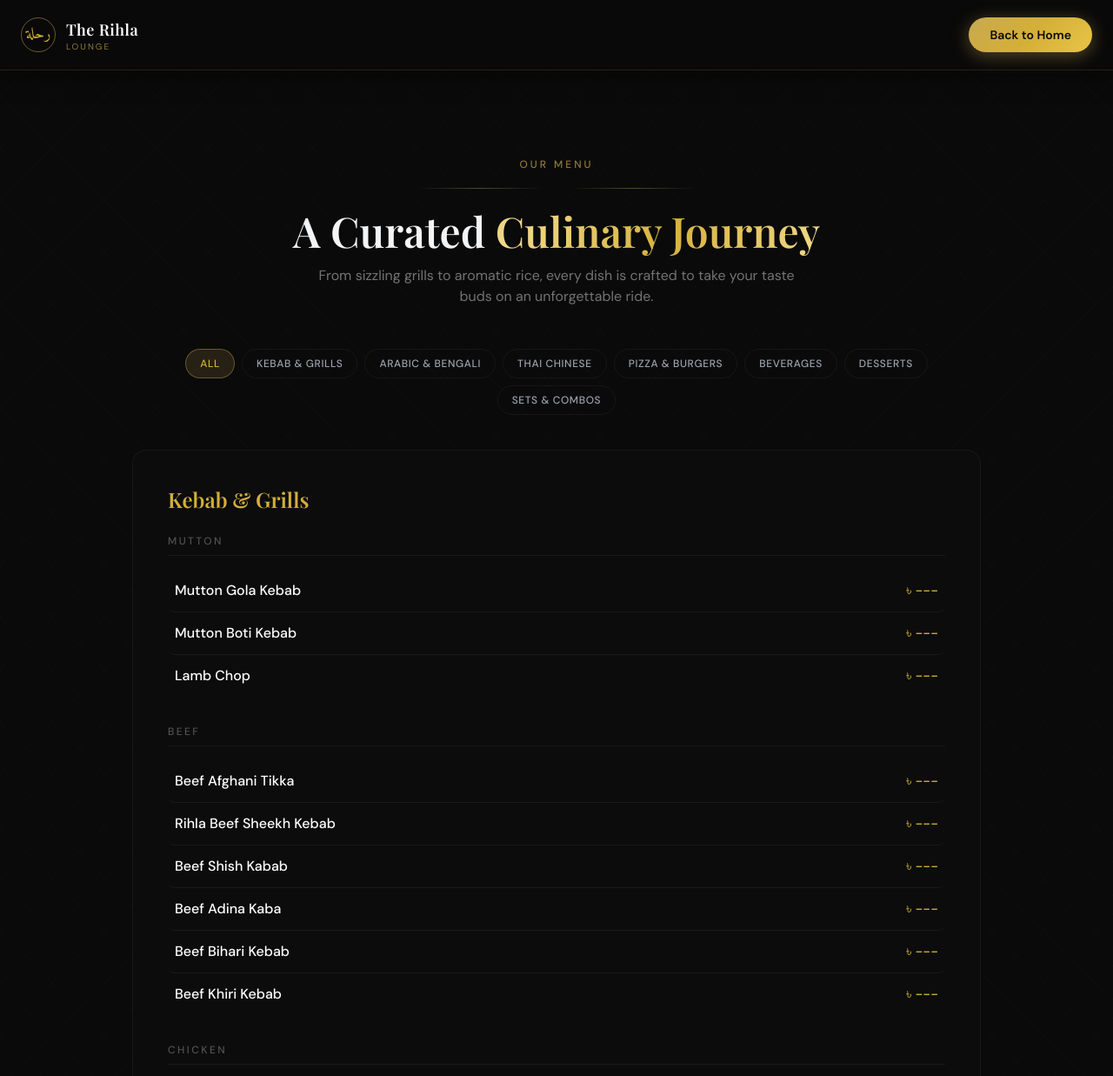
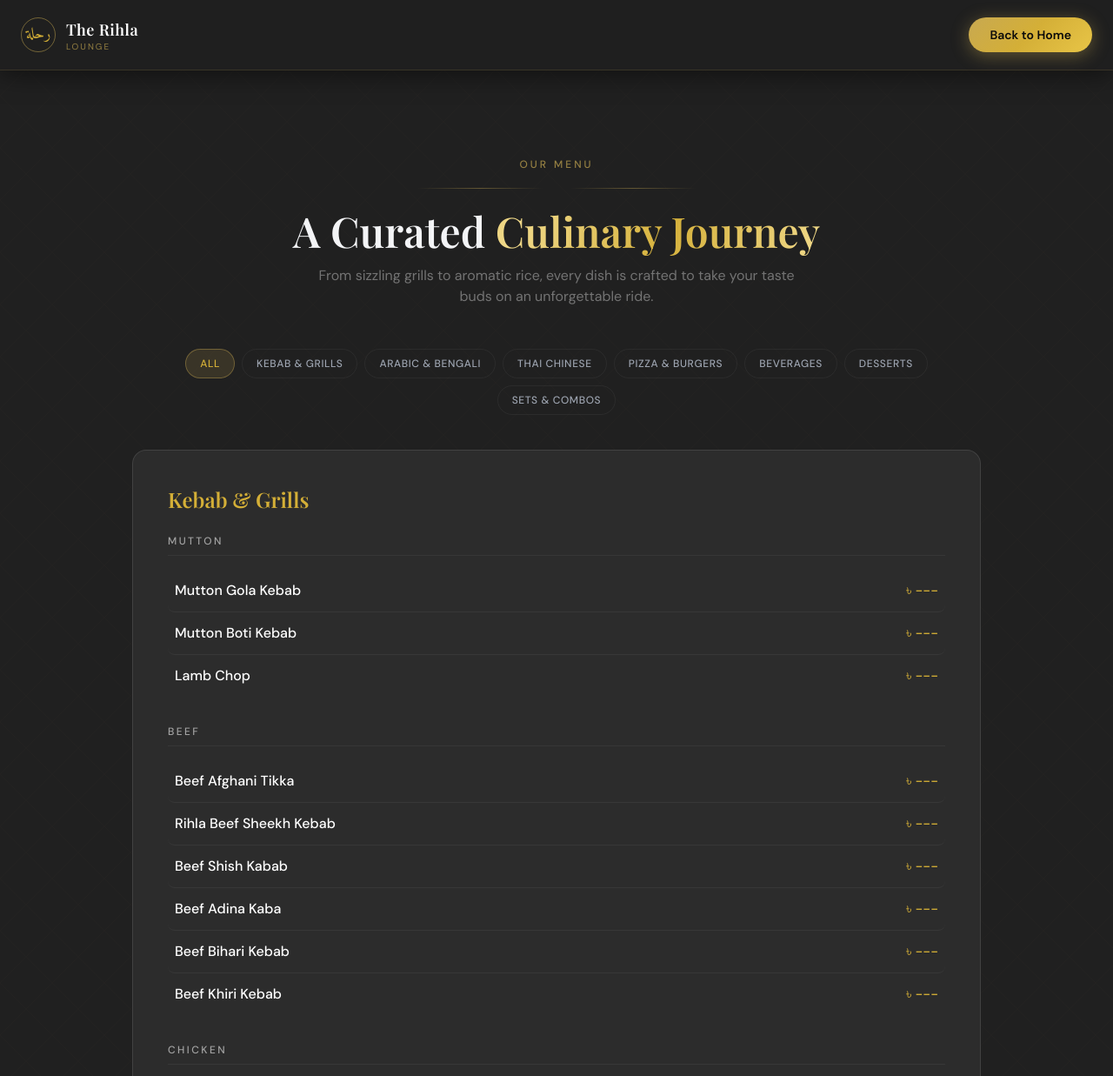
Before and after one commit to abdullahanwar1950/The-Rihla-Lounge, a plain HTML site: page menu.html in a window 1280 px wide. Shown: the top 1237 px of the page at 87% size. Drawn offline with nearby package versions, Linux system fonts and the light colour scheme; some icons are missing; a web font is replaced by a local one.

Commit message:
Enhance menu page styles and update background colors for improved readability

```diff
--- a/menu.html
+++ b/menu.html
@@ -26,7 +26,7 @@
   </script>
   <link rel="stylesheet" href="styles.css">
 </head>
-<body>
+<body class="menu-page">
   <nav id="navbar" class="fixed top-0 left-0 right-0 z-50 nav-scrolled">
     <div class="max-w-7xl mx-auto px-6 h-20 flex items-center justify-between">
       <a href="index.html" class="flex items-center group">
@@ -54,7 +54,7 @@
         </header>
         <div class="flex flex-wrap justify-center gap-2 mb-10" id="menuTabs"></div>
         <div id="menuContent" class="bg-dark-300/30 backdrop-blur-sm border border-white/5 rounded-2xl p-6 md:p-10"></div>
-        <p class="text-center text-neutral-700 text-xs mt-6 tracking-wide">Note: All prices are in BDT (৳) and are subject to applicable VAT &amp; Service Charge.</p>
+        <p class="text-center text-neutral-500 text-xs mt-6 tracking-wide">Note: All prices are in BDT (৳) and are subject to applicable VAT &amp; Service Charge.</p>
       </div>
     </section>
   </main>
--- a/styles.css
+++ b/styles.css
@@ -58,4 +58,9 @@
     .img-divider::after { content: ''; position: absolute; inset: 0; background: linear-gradient(to bottom, rgba(10,10,10,1) 0%, transparent 30%, transparent 70%, rgba(10,10,10,1) 100%); }
     input, select, textarea { background: rgba(20, 20, 20, 0.5); border: 1px solid rgba(255, 255, 255, 0.08); color: #F3F4F6; }
     input:focus, select:focus, textarea:focus { border-color: #C8A951; background: rgba(20, 20, 20, 0.7); outline: none; }
+    body.menu-page { background-color: #202020; }
+    .menu-page #navbar.nav-scrolled { background: rgba(32, 32, 32, 0.96) !important; }
+    .menu-page #menuContent { background-color: rgba(48, 48, 48, 0.82); border-color: rgba(255, 255, 255, 0.1); }
+    .menu-page #menuContent .text-neutral-600 { color: #A3A3A3; }
+    .menu-page::-webkit-scrollbar-track { background: #202020; }
     @media (max-width: 768px) { .bg-about::before, .bg-signature::before, .bg-reservation::before { background-attachment: scroll; } .img-divider { height: 120px; } }
```
